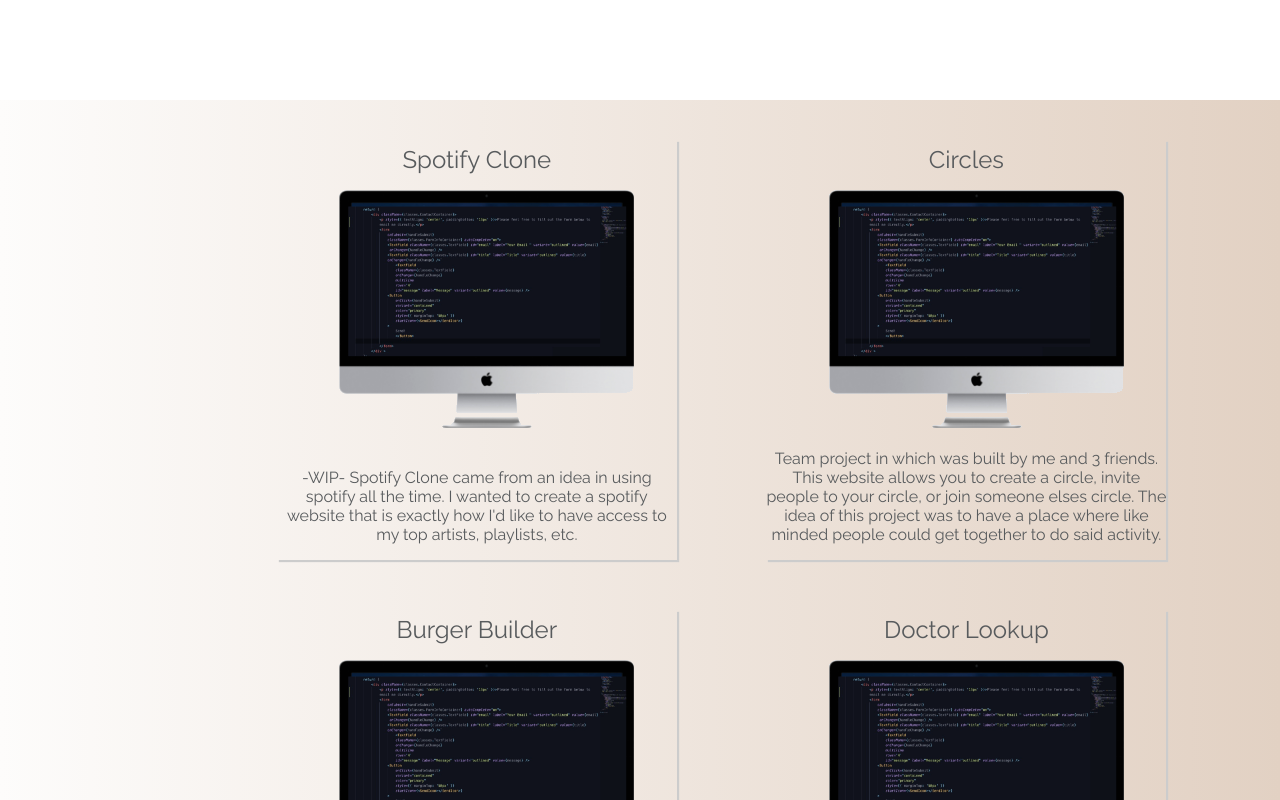
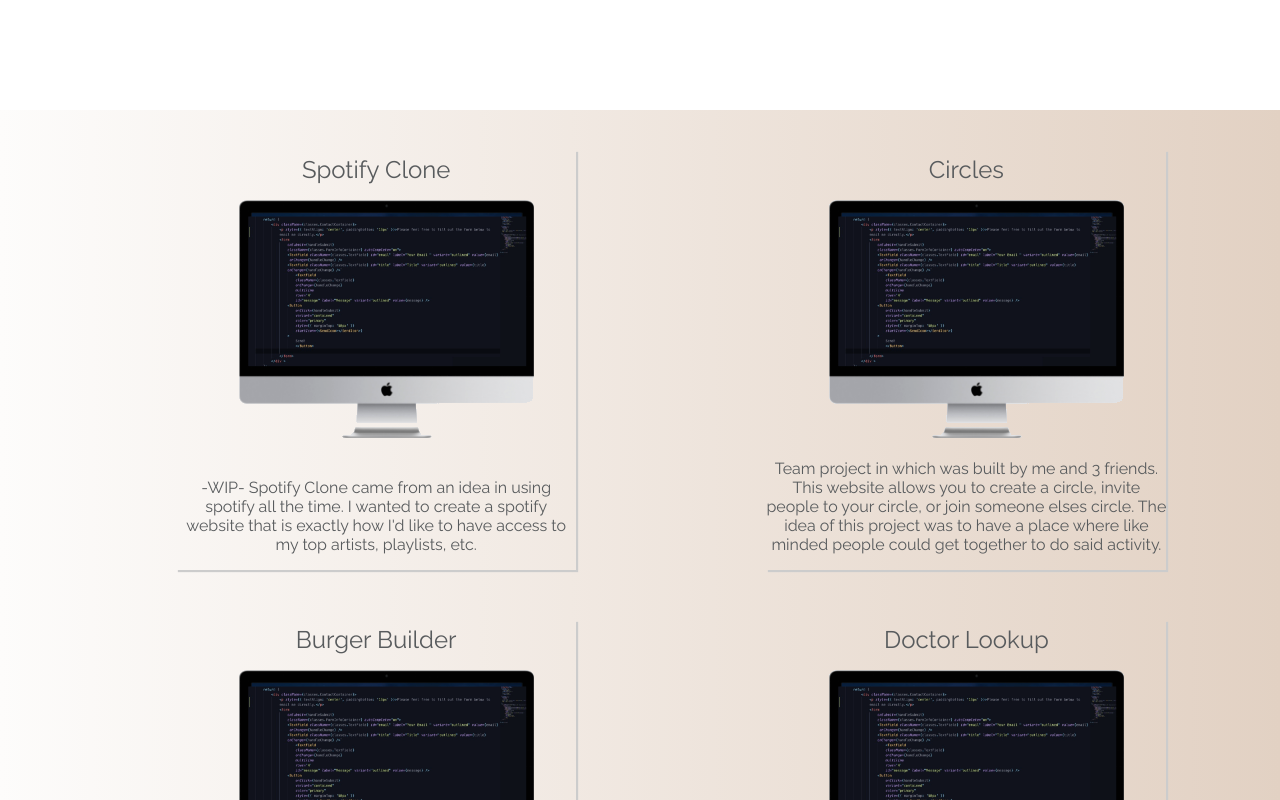
Before and after one commit to kelarcrisp/aws-portfolio, a React (Create React App) app: page /Projects in a window 1280 px wide. Shown: the top 800 px of the page. Built offline with nearby package versions, Linux system fonts and the light colour scheme; no server answers.

Commit message:
css changes and environemnt additions

```diff
--- a/package.json
+++ b/package.json
@@ -11,6 +11,7 @@
     "@testing-library/react": "^9.3.2",
     "@testing-library/user-event": "^7.1.2",
     "axios": "^0.19.2",
+    "dotenv": "^8.2.0",
     "firebase": "^7.13.1",
     "react": "^16.13.0",
     "react-dom": "^16.13.0",
--- a/src/Components/ContactMe/ContactMeForm.js
+++ b/src/Components/ContactMe/ContactMeForm.js
@@ -10,7 +10,7 @@
 
 const ContactMeForm = (props) => {
 
-    const { themeColor, setThemeColor } = useContext(ThemeContext)
+    const { themeColor } = useContext(ThemeContext)
     const [email, setEmail] = useState('');
     const [title, setTitle] = useState('');
     const [message, setMessage] = useState('');
@@ -54,8 +54,6 @@
             setIsSent(null)
         }, 2500)
     }
-
-    const materialTheme = themeColor ? { color: 'green' } : { color: 'yellow' }
 
     return (
         <div className={themeColor ? classes.DarkContactContainer : classes.ContactContainer} >
--- a/src/Components/ContactMe/ContactMeForm.module.css
+++ b/src/Components/ContactMe/ContactMeForm.module.css
@@ -32,7 +32,7 @@
 animation: fadeOut 3s;
 }
 
-.ShowSentMessage{
+.ShowDarkSentMessage{
     margin-top: 2%;
 animation: fadeOut 3s;
 color: #ddd;
--- a/src/Components/HomePage/HomePage.js
+++ b/src/Components/HomePage/HomePage.js
@@ -1,7 +1,6 @@
 import React, { Component } from 'react';
 import classes from './HomePage.module.css';
 import WorkInfoCard from './WorkInfoCard/WorkInfoCard'
-import MiniDrawer from '../../Shared/SideDrawer/SideDrawer';
 import { ThemeContext } from '../../Shared/contexts/ThemeContext';
 class HomePage extends Component {
 
--- a/src/Components/HomePage/HomePage.module.css
+++ b/src/Components/HomePage/HomePage.module.css
@@ -2,7 +2,7 @@
     position: relative;
     height: 100vh;
     width: 100%;
-    overflow-y: auto;
+    overflow: hidden !important;
     background: linear-gradient(90deg, #fdfcfb,  #e2d1c3);
     animation: HomePageContainer 3s;
 }
@@ -12,14 +12,14 @@
       position: relative;
     height: 100vh;
     width: 100%;
-  overflow-y: auto;
+    overflow-y: hidden;
     background: linear-gradient(90deg, #fdfcfb,  #e2d1c3);
 }
 .DarkHomePageContainer {
     position: relative;
     height: 100vh;
     width: 100%;
-    overflow-y: auto;
+    overflow-y: hidden;
     background: #333;
     animation: HomePageContainer 3s;
 }
@@ -29,7 +29,7 @@
       position: relative;
     height: 100vh;
     width: 100%;
-  overflow-y: auto;
+  overflow-y: hidden;
    background: #333;
 }
 
--- a/src/Components/HomePage/WorkInfoCard/WorkInfoCard.js
+++ b/src/Components/HomePage/WorkInfoCard/WorkInfoCard.js
@@ -4,7 +4,7 @@
 
 const WorkInfoCard = props => {
 
-    const { themeColor, setThemeColor } = useContext(ThemeContext)
+    const { themeColor } = useContext(ThemeContext)
     return (
         <div>
             <h3 className={classes.HeaderText}>Kelar Crisp </h3>
--- a/src/Components/SideProjects/SideProjects.module.css
+++ b/src/Components/SideProjects/SideProjects.module.css
@@ -25,7 +25,7 @@
     text-align: center;
     box-shadow: 2px 2px 1px #ccc;
     box-sizing: border-box;
-    margin-left: 40%;
+    margin-left: 23%;
     margin-bottom: 50px;
     padding-top: 5px;
     white-space: pre-line;
@@ -59,7 +59,7 @@
     text-align: center;
     box-shadow: 2px 2px 4px #ccc;
     box-sizing: border-box;
-    margin-left: 40%;
+    margin-left: 20%;
     margin-bottom: 50px;
     padding-top: 5px;
     white-space: pre-line;
@@ -212,7 +212,7 @@
     border-color: #585B5D;
 }
 
-@media (max-width: 400px){
+@media (max-width: 700px){
   .SideProjectsContainer{
     column-count: 1;
     margin-left: 0px;
--- a/src/Shared/NavHeader/NavHeader.js
+++ b/src/Shared/NavHeader/NavHeader.js
@@ -40,7 +40,7 @@
 
     },
     Tabs: {
-        marginRight: '20px',
+        marginRight: '3%',
         marginTop: '10px'
     },
     Links: {
@@ -48,11 +48,12 @@
         height: '100px',
         width: 'auto',
         display: 'flex',
-        flexWrap: 'wrap'
+        flexWrap: 'wrap',
+        marginTop: '10px'
 
     },
     DarkLink: {
-        color: '#ddd'
+        color: '#ddd',
     },
     Name: {
         marginTop: '40px',
@@ -63,6 +64,8 @@
         fontSize: '50px',
         cursor: 'pointer'
     },
+
+
     TextColor: {
         color: 'black'
     },
@@ -139,10 +142,10 @@
                                     < TwitterIcon />
                                 </IconButton>
                             </div>
-                            <FormControlLabel onClick={() => setThemeColor(latestColor => !latestColor)} control={<Switch style={{ color: 'white', }} />} label="Theme" />
+                            <FormControlLabel style={{ marginTop: '10px' }} onClick={() => setThemeColor(latestColor => !latestColor)} control={<Switch style={{ color: 'white', font: '50px' }} />} label="☾" />
                             <div
 
-                                className={classes.Name}>Kelar Crisp</div>
+                                className={classes.Name}></div>
                             <div className={classes.Tabs}>
 
                                 <MyTab
--- a/src/Shared/SideDrawer/SideDrawer.js
+++ b/src/Shared/SideDrawer/SideDrawer.js
@@ -3,7 +3,6 @@
 import { makeStyles, useTheme } from '@material-ui/core/styles';
 import Drawer from '@material-ui/core/Drawer';
 import List from '@material-ui/core/List';
-import CssBaseline from '@material-ui/core/CssBaseline';
 import Divider from '@material-ui/core/Divider';
 import IconButton from '@material-ui/core/IconButton';
 import ChevronLeftIcon from '@material-ui/icons/ChevronLeft';
@@ -26,7 +25,7 @@
         display: 'flex',
         padding: '0',
         display: 'none',
-        background: 'green',
+
         '@media (max-width: 400px)': {
             // width: "60%",
             display: "block"
@@ -139,13 +138,13 @@
 
 const MiniDrawer = () => {
 
-    const { themeColor, setThemeColor } = useContext(ThemeContext)
+    const { themeColor } = useContext(ThemeContext)
     const classes = useStyles();
     const theme = useTheme();
     const [open, setOpen] = React.useState(false);
-    const handleDrawerOpen = () => {
-        setOpen(!open);
-    };
+    // const handleDrawerOpen = () => {
+    //     setOpen(!open);
+    // };
 
     const handleDrawerClose = () => {
         setOpen(!open);
@@ -196,7 +195,7 @@
             >
                 <div className={classes.toolbar}>
                     <IconButton onClick={handleDrawerClose}>
-                        {theme.direction != 'rtl' ? <ChevronRightIcon /> : <ChevronLeftIcon />}
+                        {theme.direction !== 'rtl' ? <ChevronRightIcon /> : <ChevronLeftIcon />}
                     </IconButton>
                 </div>
                 <Divider />
--- a/src/Shared/contexts/ThemeContext.js
+++ b/src/Shared/contexts/ThemeContext.js
@@ -1,4 +1,4 @@
-import React, { createContext, Component } from 'react';
+import { createContext} from 'react';
 
 
 export const ThemeContext = createContext(false);
--- a/src/index.js
+++ b/src/index.js
@@ -5,13 +5,13 @@
 import * as serviceWorker from './serviceWorker';
 import firebase from 'firebase'
 var firebaseConfig = {
-    apiKey: "AIzaSyBUmXppuXaBz3Mlfk-1dDFXUofzcSTV9fg",
+    apiKey: process.env.API_KEY,
     authDomain: "kelar-portfolio.firebaseapp.com",
     databaseURL: "https://kelar-portfolio.firebaseio.com",
     projectId: "kelar-portfolio",
     storageBucket: "kelar-portfolio.appspot.com",
-    messagingSenderId: "436942458970",
-    appId: "1:436942458970:web:e6b5daf03d2696d9000863"
+    messagingSenderId: process.env.MESSAGE_SENDER_ID,
+    appId: process.env.APP_ID,
 };
 
 firebase.initializeApp(firebaseConfig)
```
Lines whose indentation alone changed are shown as unchanged.
